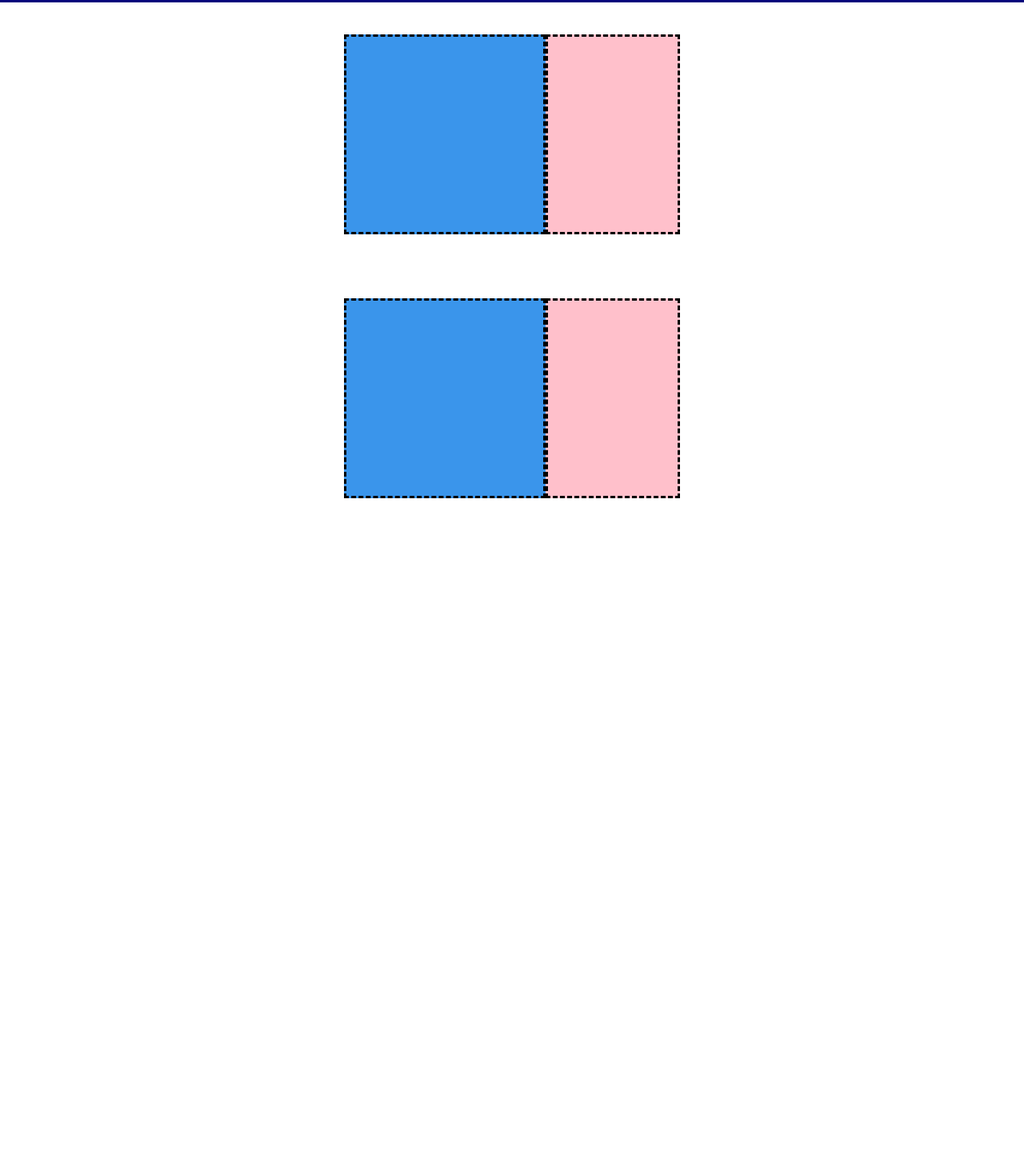
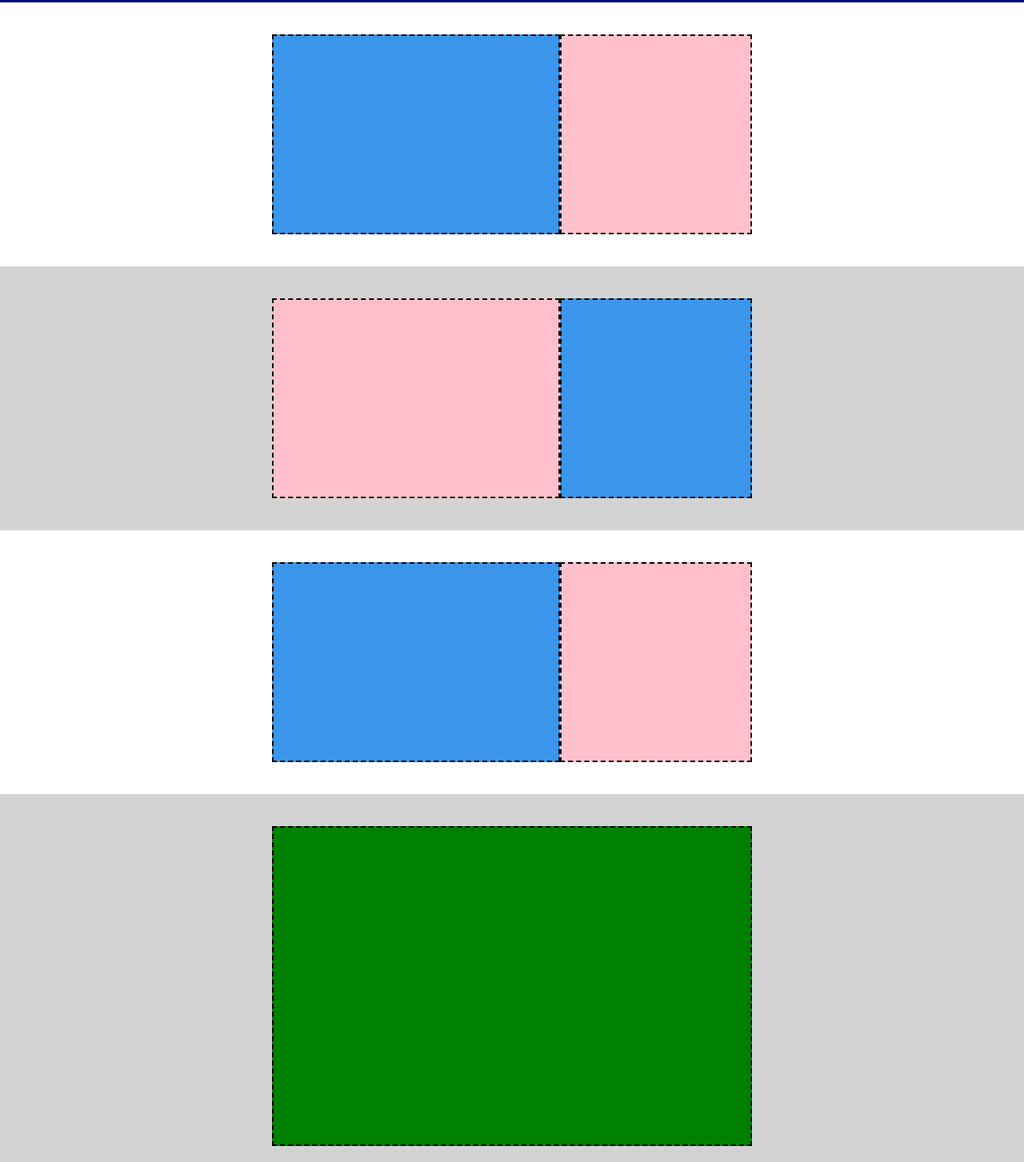
Before and after one commit to palmuccivalerio/htmlcss-struttura-discord, a plain HTML site: page index.html in a window 1280 px wide. Shown: the part 347-1800 px from the top of the page at 80% size. Before the commit the page ends 1010 px from the top, so only its background shows below. Drawn offline with Linux system fonts and the light colour scheme.

Commit message:
add:fivecontainer

```diff
--- a/css/style.css
+++ b/css/style.css
@@ -4,60 +4,92 @@
   box-sizing: border-box;
 }
 
-
-.width {
-  width: 500px;
+.container {
+  width: 600px;
   margin: 0 auto;
-
+  display: flex;
 }
 
 .header-container {
-
   height: 20px;
   background-color: yellow;
   border: 5px solid black;
   border: dashed;
   text-align: center;
+  width: 600px;
 }
-.principal-container-second{
-
+.principal-container-second {
   background-color: rgb(0, 0, 124);
   padding: 40px;
 }
 
-.second-container{
+.second-container {
   text-align: center;
   margin: 0 auto;
   width: 700px;
   height: 250px;
   border: 3px dashed black;
   background-color: violet;
-
-
 }
 
-.principal-container-third{
+.principal-container-third {
   display: flex;
   padding: 40px;
 }
 
-.third-container-left{
-    width: 60% ;
+.third-container-left {
+  width: 60%;
   text-align: center;
   margin: 0 auto;
   height: 250px;
-    border: 3px dashed black;
+  border: 2px dashed black;
   background-color: rgb(58, 149, 235);
 }
 
-
-
-.third-container-right{
+.third-container-right {
   width: 40%;
   text-align: center;
   margin: 0 auto;
   height: 250px;
-    border: 3px dashed black;
-    background-color:pink;
+  border: 2px dashed black;
+  background-color: pink;
+}
 
+.principal-container-four {
+  display: flex;
+  padding: 40px;
+  background-color: lightgrey;
 }
+
+.four-container-left {
+  width: 60%;
+  text-align: center;
+  margin: 0 auto;
+  height: 250px;
+  border: 2px dashed black;
+  background-color: pink;
+}
+
+.four-container-right {
+  width: 40%;
+  text-align: center;
+  margin: 0 auto;
+  height: 250px;
+  border: 2px dashed black;
+  background-color: rgb(58, 149, 235);
+}
+
+.principal-container-five {
+    display: flex;
+    padding: 40px;
+    background-color: lightgrey;
+  }
+
+  .five-container {
+    width: 100%;
+    text-align: center;
+    margin: 0 auto;
+    height: 400px;
+    border: 2px dashed black;
+    background-color:green;
+  }
--- a/index.html
+++ b/index.html
@@ -7,23 +7,56 @@
     <title>structure layout</title>
   </head>
   <body>
-    <header class="width">
+    <header class="container">
       <div class="header-container"></div>
     </header>
+    <main>
       <section class="principal-container-second">
         <div class="second-container"></div>
       </section>
 
-    <section class="principal-container-third width">
+      <section class="principal-container-third">
+        <div class="container">
             <div class="third-container-left"></div>
             <div class="third-container-right"></div>
+        </div>
       </section>
 
 
-    <section class="principal-container-third width">
+        <section class="principal-container-four">
+            <div class="container">
+                <div class="four-container-left"></div>
+                <div class="four-container-right"></div>
+            </div>
+
+
+        </section>
+
+
+
+ <section class="principal-container-third">
+        <div class="container">
             <div class="third-container-left"></div>
             <div class="third-container-right"></div>
+        </div>
       </section>
 
+
+
+
+
+
+        <section class="principal-container-five">
+            <div class="container">
+                <div class="five-container"></div>
+
+            </div>
+
+
+        </section>
+
+
+
+    </main>
   </body>
 </html>
```
Lines whose indentation alone changed are shown as unchanged.
